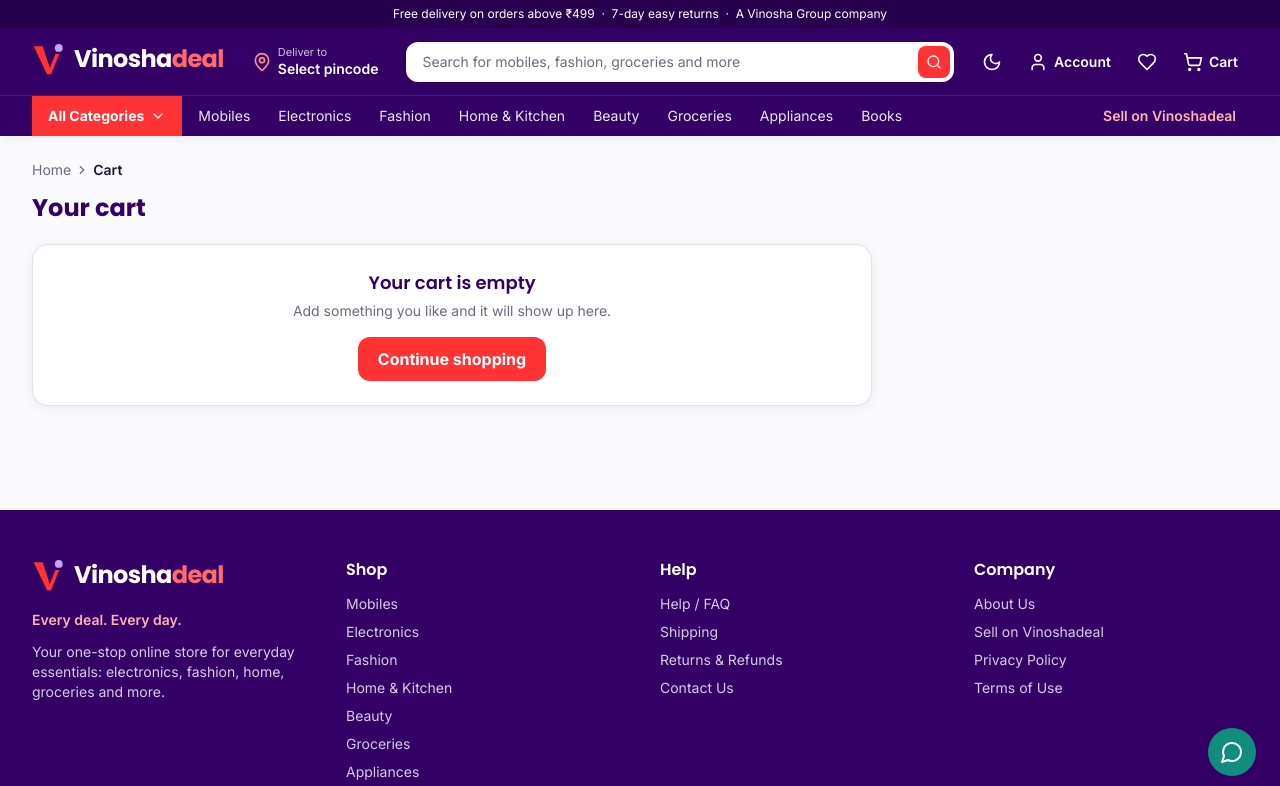
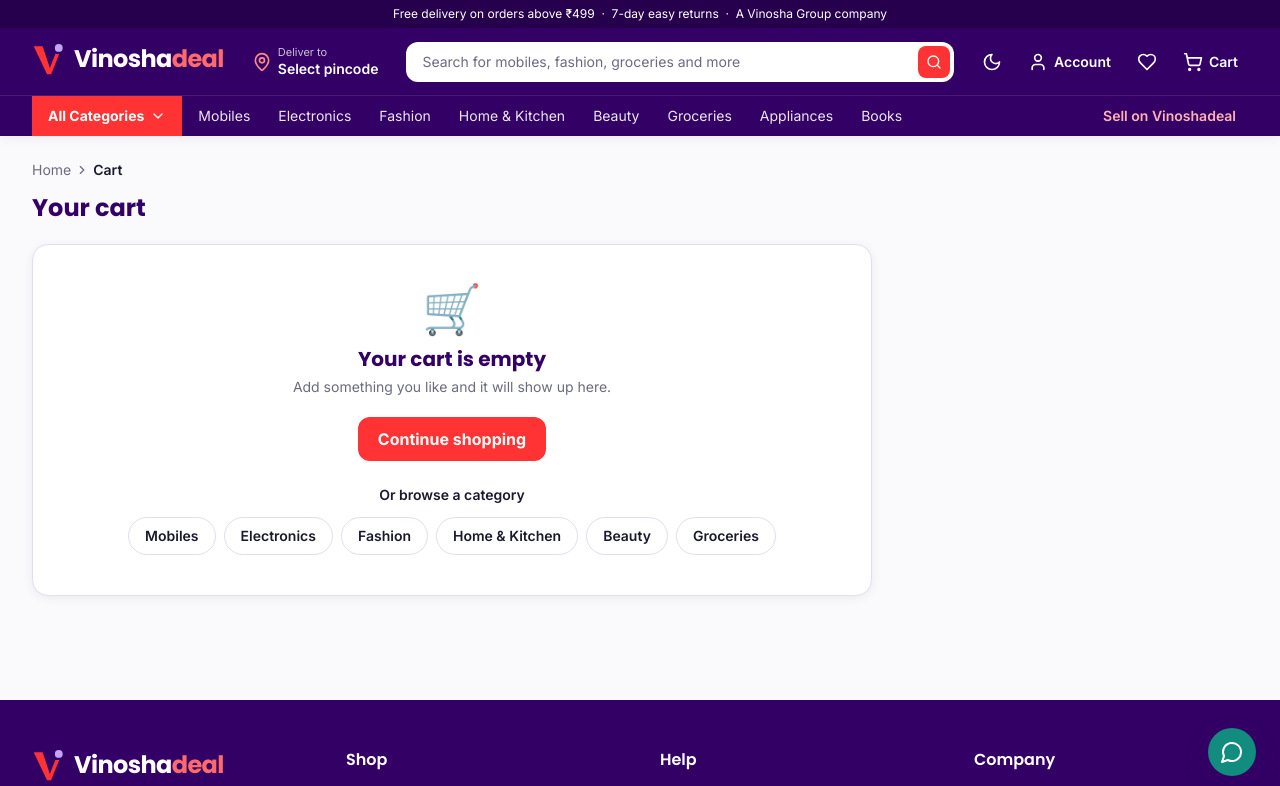
Before and after one commit to ayzsh/Vinoshadeal, a Next.js app: page /cart in a window 1280 px wide. Shown: the top 786 px of the page. Built offline with nearby package versions, Linux system fonts and the light colour scheme.

Commit message:
Add step D3

```diff
--- a/components/Toast.tsx
+++ b/components/Toast.tsx
@@ -1,9 +1,15 @@
+"use client";
+
+import { usePathname } from "next/navigation";
+
 export type ToastTone = "default" | "error";
 
 /**
  * The small message bubble. Rendered once by CartProvider.
  * The wrapper (role="status") is always on the page so screen readers announce new messages.
  * bottom-20 keeps it above the mobile bottom nav.
+ * On /cart (phones) the sticky checkout bar is there too, so the message sits higher (bottom-36)
+ * and never covers the Proceed button.
  */
 export default function Toast({
   message,
@@ -12,11 +18,13 @@ export default function Toast({
   message: string | null;
   tone?: ToastTone;
 }) {
+  const pathname = usePathname();
+  const position = pathname === "/cart" ? "bottom-36" : "bottom-20";
   return (
     <div
       role="status"
       aria-live="polite"
-      className="pointer-events-none fixed inset-x-0 bottom-20 z-[70] flex justify-center px-4 md:bottom-6"
+      className={`pointer-events-none fixed inset-x-0 ${position} z-[70] flex justify-center px-4 md:bottom-6`}
     >
       {message && (
         <p
--- a/components/cart/CartView.tsx
+++ b/components/cart/CartView.tsx
@@ -5,7 +5,7 @@ import { useMemo, useRef, useState } from "react";
 import { Minus, Plus, Tag, X } from "lucide-react";
 import Breadcrumbs from "@/components/listing/Breadcrumbs";
 import { lineKey, useCart } from "@/lib/cart-context";
-import { products } from "@/lib/data";
+import { categories, products } from "@/lib/data";
 import { computeTotals, resolveCartLines, type CartTotals, type ResolvedLine } from "@/lib/cart-totals";
 import { FREE_DELIVERY_MIN, SAMPLE_COUPONS, evaluateCoupon } from "@/lib/coupons";
 import { discountPercent, formatINR } from "@/lib/utils";
@@ -59,7 +59,8 @@ export default function CartView() {
   }
 
   return (
-    <div className="container-page py-6 pb-24 md:pb-10">
+    // pb-44 on phones leaves room for the bottom nav (4rem) + the checkout bar (about 4rem).
+    <div className={`container-page py-6 md:pb-10 ${ready && itemCount > 0 ? "pb-44" : "pb-24"}`}>
       <Breadcrumbs items={[{ label: "Home", href: "/" }, { label: "Cart" }]} />
 
       <h1
@@ -83,17 +84,34 @@ export default function CartView() {
             {/* ---------- lines in the cart ---------- */}
             <section aria-label="Items in your cart">
               {inCart.length === 0 ? (
-                // Simple version. Step D3 replaces this with the full empty state.
-                <div className="card p-6 text-center">
-                  <p className="font-heading text-lg font-semibold text-heading">Your cart is empty</p>
-                  <p className="mt-1 text-sm text-muted">
+                <div className="card px-6 py-10 text-center">
+                  <p aria-hidden="true" className="text-5xl">
+                    🛒
+                  </p>
+                  <p className="mt-3 font-heading text-xl font-bold text-heading">Your cart is empty</p>
+                  <p className="mx-auto mt-1 max-w-sm text-sm text-muted">
                     {saved.length > 0
-                      ? "Move something from Saved for later, or keep shopping."
+                      ? "Your saved items are below. Move one to your cart, or keep shopping."
                       : "Add something you like and it will show up here."}
                   </p>
-                  <Link href="/" className="btn-primary mt-4 inline-block">
+                  <Link href="/" className="btn-primary mt-5 inline-block">
                     Continue shopping
                   </Link>
+                  <nav aria-label="Shop by category" className="mt-6">
+                    <p className="text-sm font-semibold text-ink">Or browse a category</p>
+                    <ul className="mt-3 flex flex-wrap justify-center gap-2">
+                      {categories.slice(0, 6).map((c) => (
+                        <li key={c.id}>
+                          <Link
+                            href={`/category/${c.slug}`}
+                            className="inline-block rounded-full border border-line px-4 py-2 text-sm font-semibold text-ink transition hover:bg-tint hover:text-redtext"
+                          >
+                            {c.name}
+                          </Link>
+                        </li>
+                      ))}
+                    </ul>
+                  </nav>
                 </div>
               ) : (
                 <ul className="space-y-4">
@@ -107,6 +125,11 @@ export default function CartView() {
                     />
                   ))}
                 </ul>
+              )}
+              {inCart.length > 0 && itemCount === 0 && (
+                <p role="status" className="mt-4 text-sm font-semibold text-redtext">
+                  None of these items can be bought right now. Remove them to continue shopping.
+                </p>
               )}
             </section>
 
@@ -152,6 +175,27 @@ export default function CartView() {
               <PriceCard totals={totals} />
             </aside>
           )}
+        </div>
+      )}
+
+      {/*
+        Mobile checkout bar. bottom-16 sits right on top of the bottom nav, z-30 like the product page bar.
+        pr-24 keeps the Proceed button clear of the round WhatsApp button (right-4, floats over this bar).
+        Phones only: from md up, the button is inside the Price details card.
+      */}
+      {ready && itemCount > 0 && (
+        <div className="fixed inset-x-0 bottom-16 z-30 border-t border-line bg-surface md:hidden">
+          <div className="flex items-center justify-between gap-3 py-2.5 pl-4 pr-24">
+            <div className="min-w-0">
+              <p className="text-xs text-muted">Total</p>
+              <p aria-live="polite" className="font-heading text-lg font-bold leading-tight text-ink">
+                {formatINR(totals.total)}
+              </p>
+            </div>
+            <Link href="/checkout" className="btn-primary whitespace-nowrap !px-4 !py-2.5 text-sm">
+              Proceed to checkout
+            </Link>
+          </div>
         </div>
       )}
     </div>
@@ -474,6 +518,13 @@ function PriceCard({ totals }: { totals: CartTotals }) {
           You will save {formatINR(t.totalSavings)} on this order
         </p>
       )}
+
+      {/* On phones the sticky bottom bar has this button instead. */}
+      <div className="mt-4 hidden md:block">
+        <Link href="/checkout" className="btn-primary block w-full text-center">
+          Proceed to checkout
+        </Link>
+      </div>
     </div>
   );
 }
```
